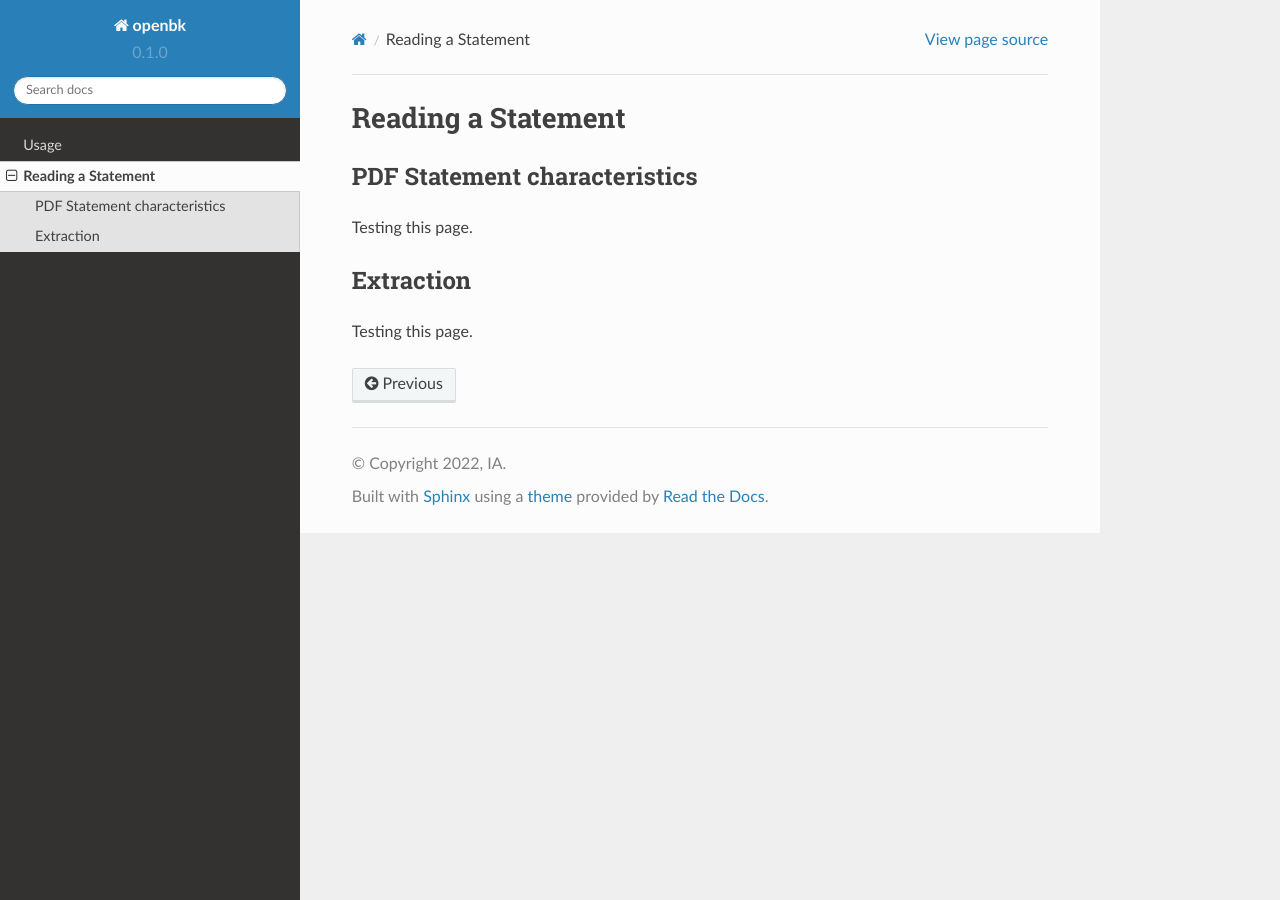
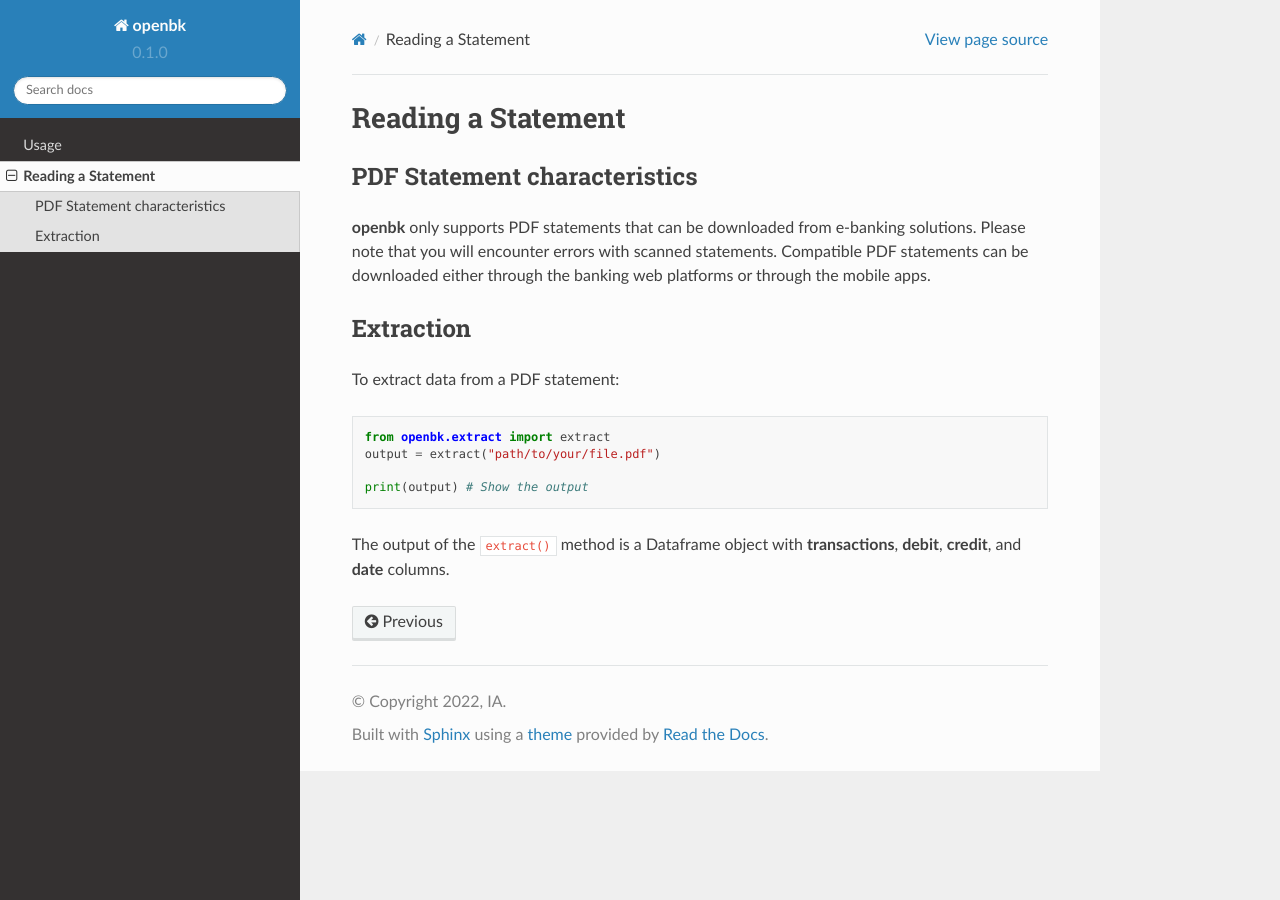
Before and after one commit to imadarchid/openbk, a Sphinx documentation site: the page built from docs/source/extraction.rst, in a window 1280 px wide. Built offline with Sphinx 7.4.7 and the Read the Docs theme 2.0.0, drawn with Linux system fonts in a browser that asks for light colours.

Commit message:
docs(extraction): added guide to use the `extract()` method

```diff
--- a/docs/source/extraction.rst
+++ b/docs/source/extraction.rst
@@ -1,16 +1,26 @@
 Reading a Statement
-=====
+===================
 
 .. _chars:
 
 PDF Statement characteristics
-------------
+-----------------------------
 
-Testing this page.
+**openbk** only supports PDF statements that can be downloaded from e-banking solutions. Please note that you will encounter errors with scanned statements.
+Compatible PDF statements can be downloaded either through the banking web platforms or through the mobile apps.
 
 .. _extracting:
 
 Extraction
-------------
+----------
 
-Testing this page.
+To extract data from a PDF statement:
+
+.. code-block:: python
+
+    from openbk.extract import extract
+    output = extract("path/to/your/file.pdf")
+
+    print(output) # Show the output
+
+The output of the ``extract()`` method is a Dataframe object with **transactions**, **debit**, **credit**, and **date** columns.
```
